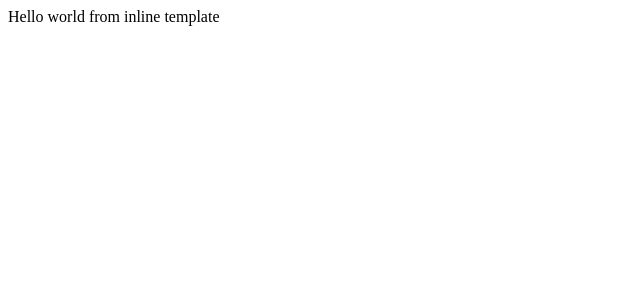
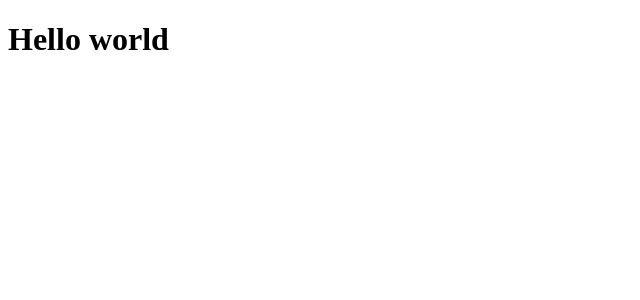
Before and after one commit to DineshaSoysa/angular-learning, an Angular app: page / in a window 1280 px wide. Shown: the top 300 px of the page, without its empty margins (0-640 px from the left). Built offline with nearby package versions, Linux system fonts and the light colour scheme.

Commit message:
Testing inline css feature. commented out inline css here

```diff
--- a/src/app/app.component.ts
+++ b/src/app/app.component.ts
@@ -2,9 +2,10 @@ import { Component } from '@angular/core';
 
 @Component({
   selector: 'app-root',
-  // templateUrl: './app.component.html',
-  template: 'Hello world from inline template',
+  templateUrl: './app.component.html',
+  // template: '<h1>Hello world from inline template</h1>',
   styleUrls: ['./app.component.css']
+  // styles : ['h1 {color :red}']
 })
 export class AppComponent {
   title = 'hotel-inventory';
```
